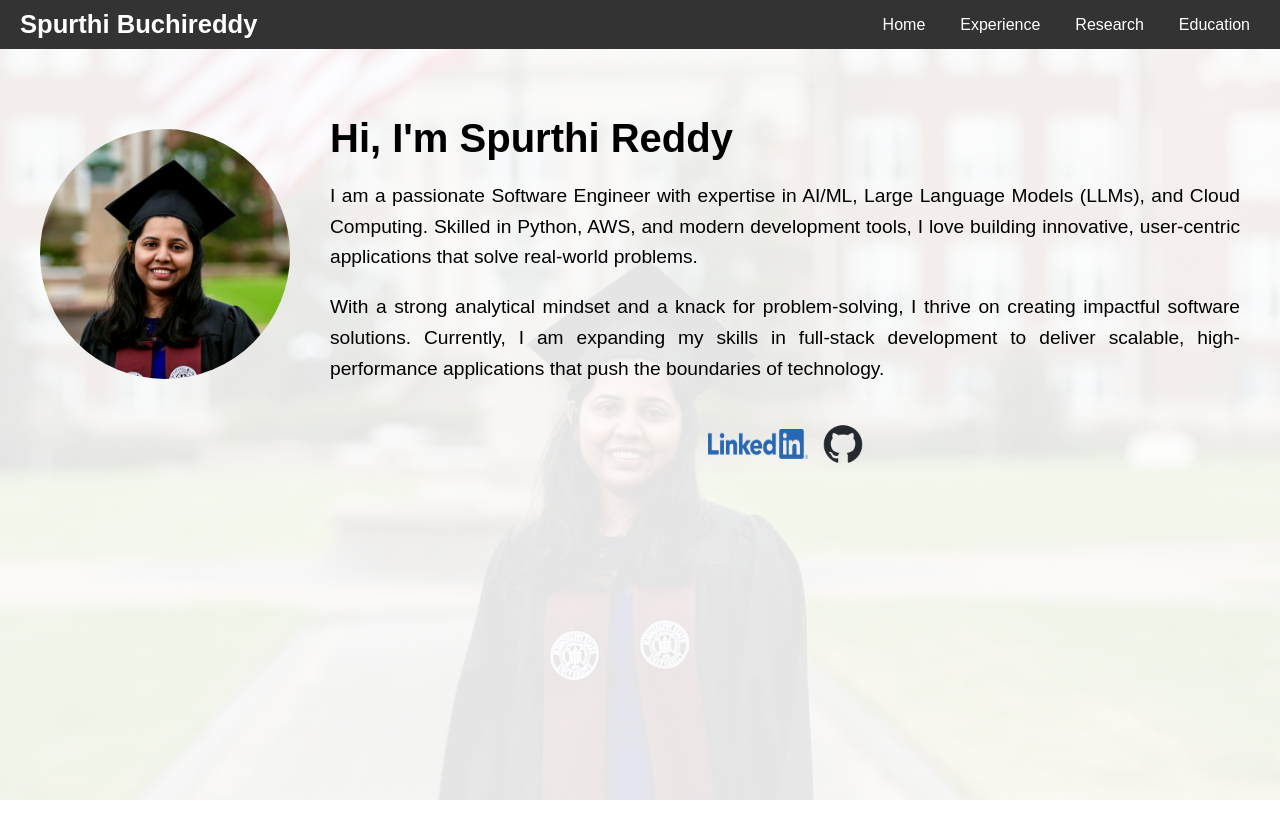
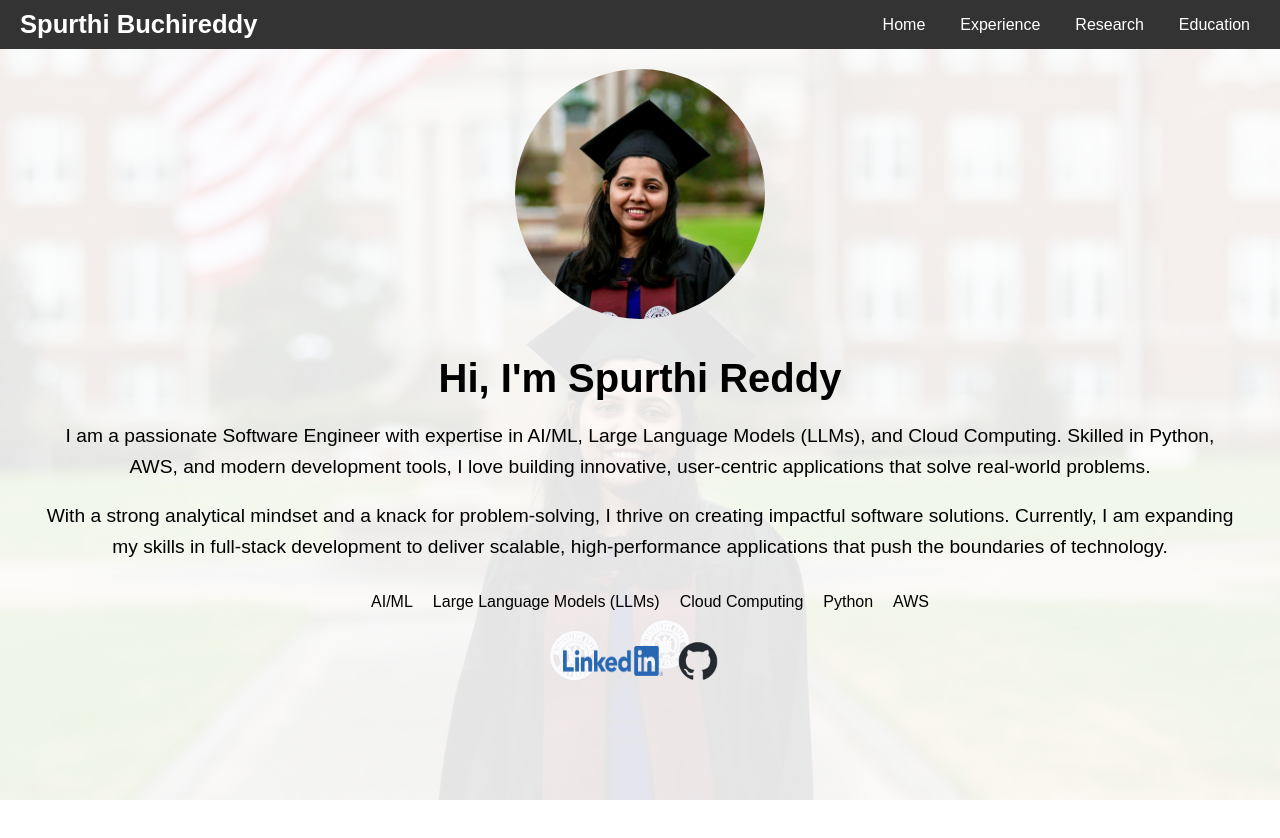
Before and after one commit to spurthib/mobile-portfolio, a Next.js app: page / in a window 1280 px wide. Shown: the top 838 px of the page. After the commit the page ends 800 px from the top, so only its background shows below. Built offline with nearby package versions, Linux system fonts and the light colour scheme.

Commit message:
updated homepage

```diff
--- a/app/page.js
+++ b/app/page.js
@@ -1,4 +1,98 @@
-import { useState, useEffect } from 'react';
+"use client";
+
+import { useState, useEffect } from "react";
+
+// Separate component for the content below the profile picture
+function ContentBelowPic({ isMobile }) {
+  return (
+    <div style={{
+      textAlign: "center", // Always center text
+      flex: 1,
+    }}>
+      <h1 style={{
+        fontSize: isMobile ? "2rem" : "2.5rem",
+        marginBottom: "20px",
+        color: "#000",
+      }}>
+        Hi, I'm Spurthi Reddy
+      </h1>
+      <p style={{
+        fontSize: isMobile ? "1rem" : "1.2rem",
+        lineHeight: "1.6",
+        color: "#000",
+      }}>
+        I am a passionate <span style={{ fontWeight: "normal" }}>Software Engineer</span> with expertise in
+        <span style={{ fontWeight: "normal" }}> AI/ML</span>,
+        <span style={{ fontWeight: "normal" }}> Large Language Models (LLMs)</span>, and
+        <span style={{ fontWeight: "normal" }}> Cloud Computing</span>.
+        Skilled in <span style={{ fontWeight: "normal" }}>Python</span>, <span style={{ fontWeight: "normal" }}>AWS</span>, and modern
+        development tools, I love building innovative, user-centric applications that solve real-world problems.
+      </p>
+      <p style={{
+        fontSize: isMobile ? "1rem" : "1.2rem",
+        lineHeight: "1.6",
+        color: "#000",
+      }}>
+        With a strong analytical mindset and a knack for problem-solving, I thrive on creating impactful software
+        solutions. Currently, I am expanding my skills in
+        <span style={{ fontWeight: "normal" }}> full-stack development</span> to deliver scalable, high-performance
+        applications that push the boundaries of technology.
+      </p>
+
+      {/* Skills Section */}
+      <div style={{ marginTop: "30px" }}>
+        <ul style={{
+          listStyleType: "none",
+          padding: 0,
+          display: "flex",
+          flexDirection: isMobile ? "column" : "row",
+          gap: "20px",
+          justifyContent: "center",
+        }}>
+          <li style={{ fontSize: "1rem", color: "#000" }}>AI/ML</li>
+          <li style={{ fontSize: "1rem", color: "#000" }}>Large Language Models (LLMs)</li>
+          <li style={{ fontSize: "1rem", color: "#000" }}>Cloud Computing</li>
+          <li style={{ fontSize: "1rem", color: "#000" }}>Python</li>
+          <li style={{ fontSize: "1rem", color: "#000" }}>AWS</li>
+        </ul>
+      </div>
+
+      {/* Social Links with Icons */}
+      <div style={{
+        marginTop: "30px",
+        display: "flex",
+        alignItems: "center",
+        gap: "15px",
+        justifyContent: "center",
+      }}>
+        <a
+          href="https://www.linkedin.com/in/spurthi-reddy-114921256"
+          target="_blank"
+          rel="noopener noreferrer"
+          style={{ textDecoration: "none" }}
+        >
+          <img
+            src="/LI-Logo.png"
+            alt="LinkedIn"
+            style={{ width: "100px", height: "30px" }}
+          />
+        </a>
+        <a
+          href="https://github.com/spurthib"
+          target="_blank"
+          rel="noopener noreferrer"
+          style={{ textDecoration: "none" }}
+        >
+          <img
+            src="/github-mark.png"
+            alt="GitHub"
+            style={{ width: "40px", height: "40px" }}
+          />
+        </a>
+      </div>
+    </div>
+  );
+}
 
 export default function Home() {
   const [isMobile, setIsMobile] = useState(false);
@@ -11,98 +105,34 @@ export default function Home() {
   // Add event listener to check screen width on resize
   useEffect(() => {
     checkScreenWidth(); // Check on initial render
-    window.addEventListener('resize', checkScreenWidth); // Check on window resize
-    return () => window.removeEventListener('resize', checkScreenWidth); // Cleanup
+    window.addEventListener("resize", checkScreenWidth); // Check on window resize
+    return () => window.removeEventListener("resize", checkScreenWidth); // Cleanup
   }, []);
 
   return (
     <div style={{
-      display: 'flex',
-      flexDirection: isMobile ? 'column' : 'row', // Stack vertically on mobile
-      alignItems: isMobile ? 'center' : 'flex-start', // Center-align on mobile
-      padding: isMobile ? '20px' : '40px 20px 20px', // Adjust padding for mobile
-      maxWidth: '1200px',
-      margin: '0 auto',
-      height: isMobile ? 'auto' : '100vh', // Allow scrolling on mobile
-      overflow: 'hidden',
+      display: "flex",
+      flexDirection: "column", // Always stack vertically
+      alignItems: "center", // Center-align content
+      padding: "20px",
+      maxWidth: "1200px", // Limit width for better readability
+      margin: "0 auto",
+      textAlign: "center",
     }}>
       {/* Profile Photo */}
       <img
         src="/profile.jpg"
         alt="Spurthi Reddy"
         style={{
-          width: '250px',
-          height: '250px',
-          borderRadius: '50%',
-          marginRight: isMobile ? '0' : '40px', // Remove right margin on mobile
-          marginTop: isMobile ? '0' : '40px', // Remove top margin on mobile
-          marginBottom: isMobile ? '20px' : '0', // Add bottom margin on mobile
+          width: "250px",
+          height: "250px",
+          borderRadius: "50%",
+          marginBottom: "10px", // Space between image and content
         }}
       />
 
-      {/* Home Page Content */}
-      <div style={{
-        textAlign: isMobile ? 'center' : 'left', // Center-align text on mobile
-        flex: 1,
-      }}>
-        <h1 style={{
-          fontSize: isMobile ? '2rem' : '2.5rem', // Adjust font size for mobile
-          marginBottom: '20px',
-          color: '#000',
-        }}>
-          Hi, I'm Spurthi Reddy
-        </h1>
-        <p style={{
-          fontSize: isMobile ? '1rem' : '1.2rem', // Adjust font size for mobile
-          lineHeight: '1.6',
-          textAlign: isMobile ? 'center' : 'justify', // Center-align text on mobile
-          color: '#000',
-        }}>
-          I am a passionate <span style={{ fontWeight: 'normal' }}>Software Engineer</span> with expertise in <span style={{ fontWeight: 'normal' }}>AI/ML</span>, <span style={{ fontWeight: 'normal' }}>Large Language Models (LLMs)</span>, and <span style={{ fontWeight: 'normal' }}>Cloud Computing</span>. Skilled in <span style={{ fontWeight: 'normal' }}>Python</span>, <span style={{ fontWeight: 'normal' }}>AWS</span>, and modern development tools, I love building innovative, user-centric applications that solve real-world problems.
-        </p>
-        <p style={{
-          fontSize: isMobile ? '1rem' : '1.2rem', // Adjust font size for mobile
-          lineHeight: '1.6',
-          textAlign: isMobile ? 'center' : 'justify', // Center-align text on mobile
-          color: '#000',
-        }}>
-          With a strong analytical mindset and a knack for problem-solving, I thrive on creating impactful software solutions. Currently, I am expanding my skills in <span style={{ fontWeight: 'normal' }}>full-stack development</span> to deliver scalable, high-performance applications that push the boundaries of technology.
-        </p>
-
-        {/* Social Links with Icons */}
-        <div style={{
-          marginTop: '40px',
-          display: 'flex',
-          alignItems: 'center',
-          gap: '15px',
-          justifyContent: 'center', // Center-align social links
-        }}>
-          <a
-            href="https://www.linkedin.com/in/spurthi-reddy-114921256"
-            target="_blank"
-            rel="noopener noreferrer"
-            style={{ textDecoration: 'none' }}
-          >
-            <img
-              src="/LI-Logo.png"
-              alt="LinkedIn"
-              style={{ width: '100px', height: '30px' }}
-            />
-          </a>
-          <a
-            href="https://github.com/spurthib"
-            target="_blank"
-            rel="noopener noreferrer"
-            style={{ textDecoration: 'none' }}
-          >
-            <img
-              src="/github-mark.png"
-              alt="GitHub"
-              style={{ width: '40px', height: '40px' }}
-            />
-          </a>
-        </div>
-      </div>
+      {/* Render the content below the profile picture */}
+      <ContentBelowPic isMobile={isMobile} />
     </div>
   );
 }
```
